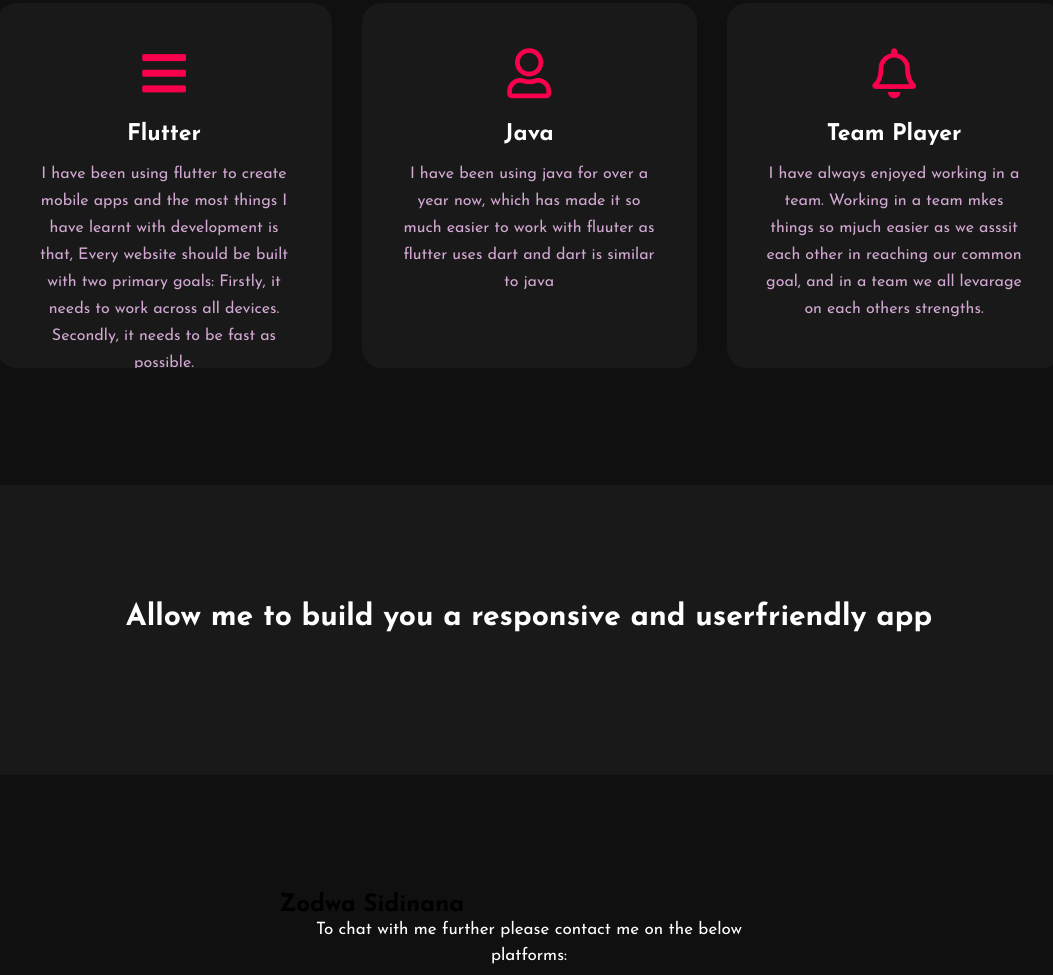
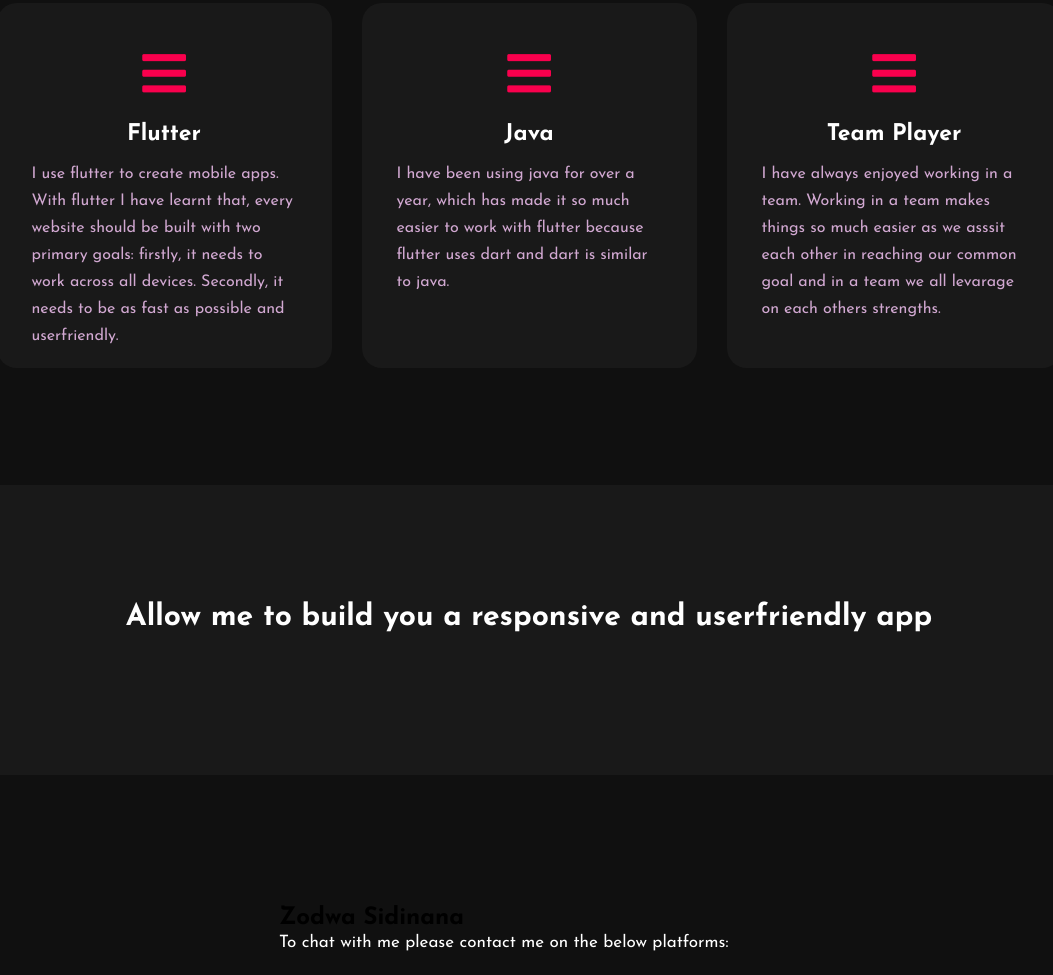
Before and after one commit to Zodwa679/Zodwa679github.io, a plain HTML site: page index.html in a window 1280 px wide. Shown: the part 1825-2800 px from the top of the page, without its empty margins (111-1164 px from the left). Drawn offline with Linux system fonts and the light colour scheme.

Commit message:
fixed the alignement on the skilss paragraph and dixed spelling errors

```diff
--- a/css/style.css
+++ b/css/style.css
@@ -76,11 +76,6 @@
 	color: #fcfc;
 	letter-spacing: 2px;
 	font-size: 20px;
-}
-.newslatter form{
-	width: 380px;
-	max-width: 100%;
-	position: relative;
 }
 .newslatter form input:first-child{
 	display: inline-block;
@@ -187,7 +182,7 @@
 	margin: 15px;
 	position: relative;
 	overflow: hidden;
-	text-align: center;
+
 }
 .card i{
 	font-size: 50px;
@@ -201,12 +196,15 @@
 	color: white;
 	font-size: 23px;
 	margin-bottom: 15px;
+	text-align: center;
 }
 .pra p{
 	color: #fcfc;
 	font-size: 16px;
 	line-height: 27px;
 	margin-bottom: 25px;
+	text-align: flex-start;
+	justify-content: flex-start;
 }
 .card .button{
 	background-color:#f9004d;
@@ -217,6 +215,7 @@
 	padding: 9px 22px;
 	border-radius: 30px;
 	transition: .4s;
+	text-align: center;
 }
 .card .button:hover{
 	background-color: transparent;
@@ -268,16 +267,20 @@
 	color: white;
 	margin-bottom: 20px;
 	font-weight: bold;
+	width: 500px;
+	text-align: center
+
 }
 footer p:nth-child(2){
 	color: white;
 	font-size: 17px;
 	width: 500px;
-	text-align: center;
 	line-height: 26px;
 }
 .social{
 	display: flex;
+	text-align: center
+
 }
 .social a{
 	width: 45px;
--- a/index.html
+++ b/index.html
@@ -15,9 +15,8 @@
 	<section id="header">
 	<div class="hero">
 		<nav>
-			<h2 class="logo">Portfo<span>lio</span></h2>
+			<h2>Portfo<span>My Portfolio</span></h2>
 			<ul>
-				<li><a href="#">Home</a></li>
 				<li><a href="#about">About</a></li>
 				<li><a href="#skills">Skills</a></li>
 				<li><a href="#footer">Contact Me</a></li>
@@ -39,7 +38,6 @@
 			<img src="img/main-img.jpeg" alt="backgorund picture">
 			<div class="about-text">
 				<h2>About Me</h2>
-				<h5>Developer</h5>
 				<p>I am a front-end web developer. I can provide clean code and pixel perfect design. I also make the website more & more interactive with web animations.
 					A responsive design makes your website accessible to all users, regardless of their device.</p>
 				<a class="button-two" href="#footer"></a>
@@ -61,27 +59,27 @@
 				<i class="fas fa-bars"></i>
 				<h5>Flutter</h5>
 				<div class="pra">
-					<p> I have been using flutter to create mobile apps and the most things I have learnt with development is that,
-					 Every website should be built with two primary goals: Firstly, it needs to work across all devices.
-					Secondly, it needs to be fast as possible.</p>
+					<p> I use flutter to create mobile apps. With flutter I have learnt that,
+					 every website should be built with two primary goals: firstly, it needs to work across all devices.
+					Secondly, it needs to be as fast as possible and userfriendly.</p>
 				</div>
 			</div>
 
 			<div class="card">
-				<i class="far fa-user"></i>
+				<i class="fas fa-bars"></i>
 				<h5>Java</h5>
 				<div class="pra">
-					<p>I have been using java for over a year now, which has made it so much easier to work with fluuter
-						as flutter uses dart and dart is similar to java</p>
+					<p>I have been using java for over a year, which has made it so much easier to work with flutter
+						because flutter uses dart and dart is similar to java.</p>
 				</div>
 			</div>
 
 			<div class="card">
-				<i class="far fa-bell"></i>
+				<i class="fas fa-bars"></i>
 				<h5>Team Player</h5>
 				<div class="pra">
 					<p>I have always enjoyed working in a team.
-						Working in a team mkes things so  mjuch easier as we asssit each other in reaching our common goal,
+						Working in a team makes things so much easier as we asssit each other in reaching our common goal
 						and in a team we all levarage on each others strengths.</p>
 				</div>
 			</div>
@@ -98,7 +96,7 @@
 		<footer>
 			<section id="footer">
 		<h2>Zodwa Sidinana</h2>
-		<p>To chat with me further please contact me on the below platforms:</p>
+		<p>To chat with me please contact me on the below platforms:</p>
 		<div id="social" class="social">
 			<a href="https://web.facebook.com/profile.php?id=100006232063260"><i class="fab fa-facebook-f"></i></a>
 			<a href="https://www.instagram.com/zoe_sidinana/?next=%2Fluhlabobonga%2F"><i class="fab fa-instagram"></i></a>
```
